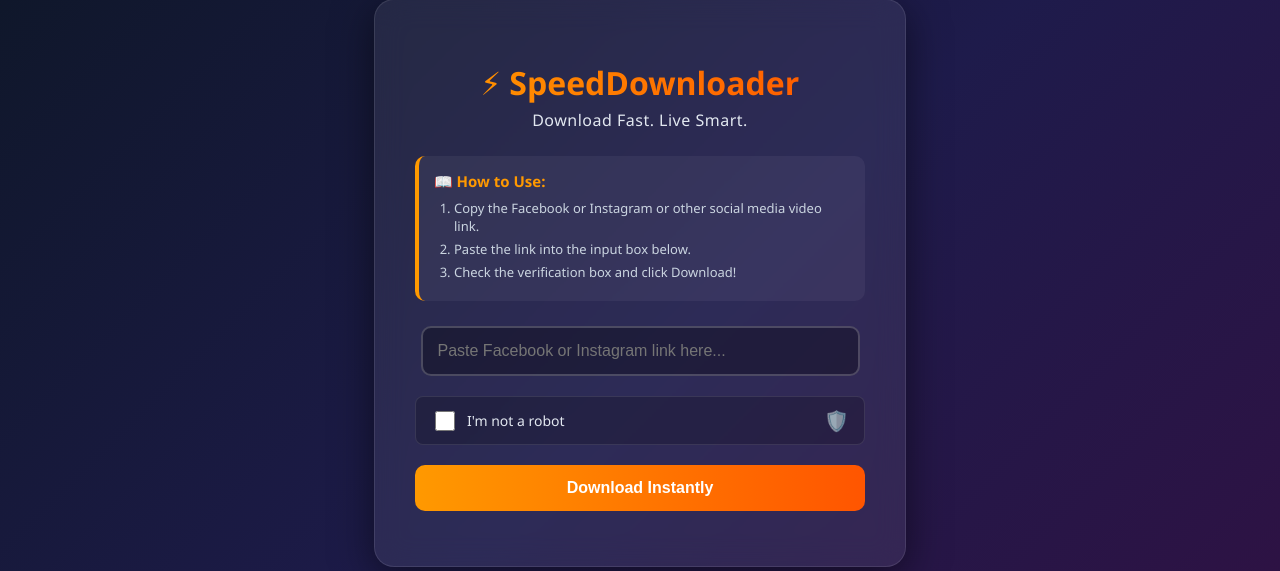
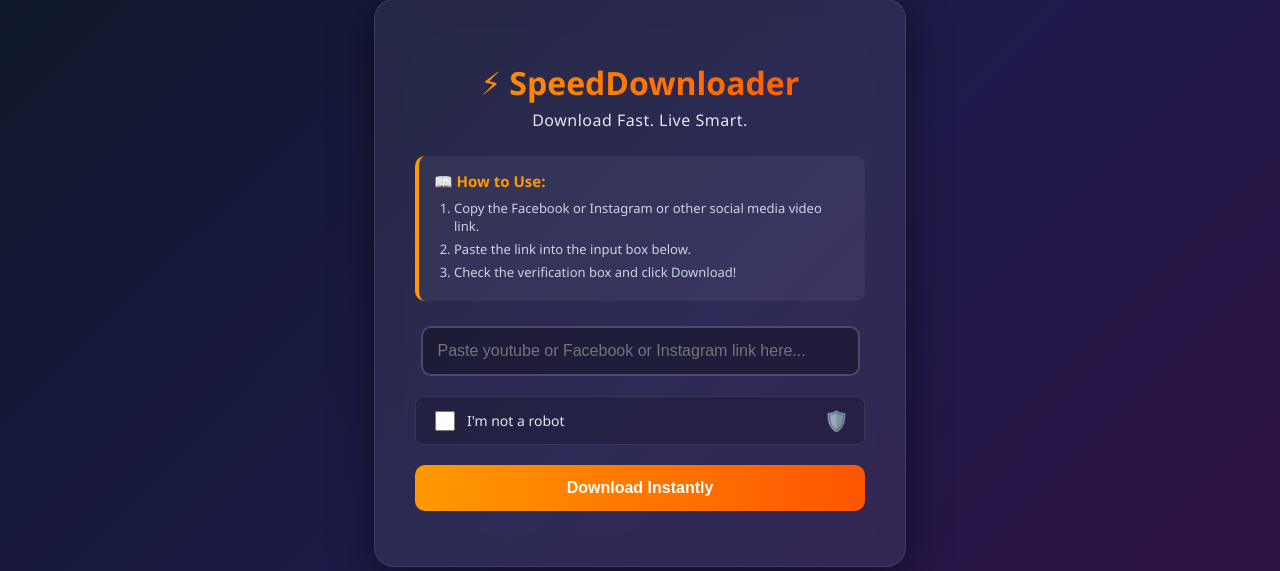
Before and after one commit to sri63-ai/SpeedDownloader, a Flask app: page / in a window 1280 px wide. Shown: the part 21-592 px from the top of the page. Run offline with Flask 3, Linux system fonts and the light colour scheme.

Commit message:
Update index.html

```diff
--- a/templates/index.html
+++ b/templates/index.html
@@ -166,7 +166,7 @@
             </ol>
         </div>
 
-        <input type="text" id="videoUrl" placeholder="Paste Facebook or Instagram link here..." required>
+        <input type="text" id="videoUrl" placeholder="Paste youtube or Facebook or Instagram link here..." required>
 
         <div class="captcha-container">
             <input type="checkbox" id="robotCheck">
@@ -233,8 +233,8 @@
                     a.click();
                     document.body.removeChild(a);
                 } else {
-                    statusDiv.innerText = "❌ Note: YouTube is not supported. Please paste Facebook or Instagram links.";
-                }
+    statusDiv.innerText = "❌ Note: This link is not supported. Please paste Facebook, Instagram, or other social media links.";
+}
             } catch (error) {
                 statusDiv.innerText = "❌ Connection failed. Try again.";
             }
```
